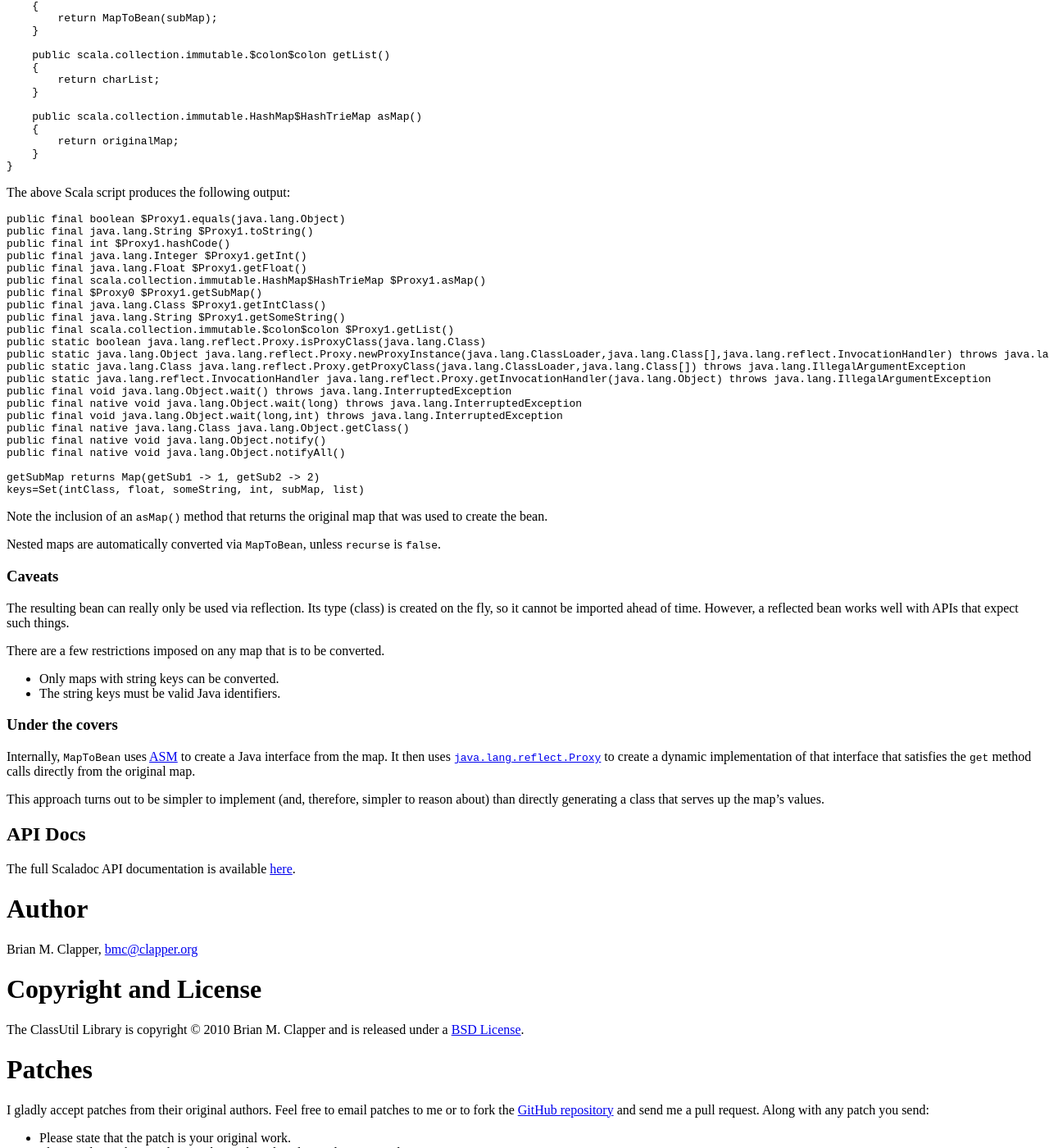
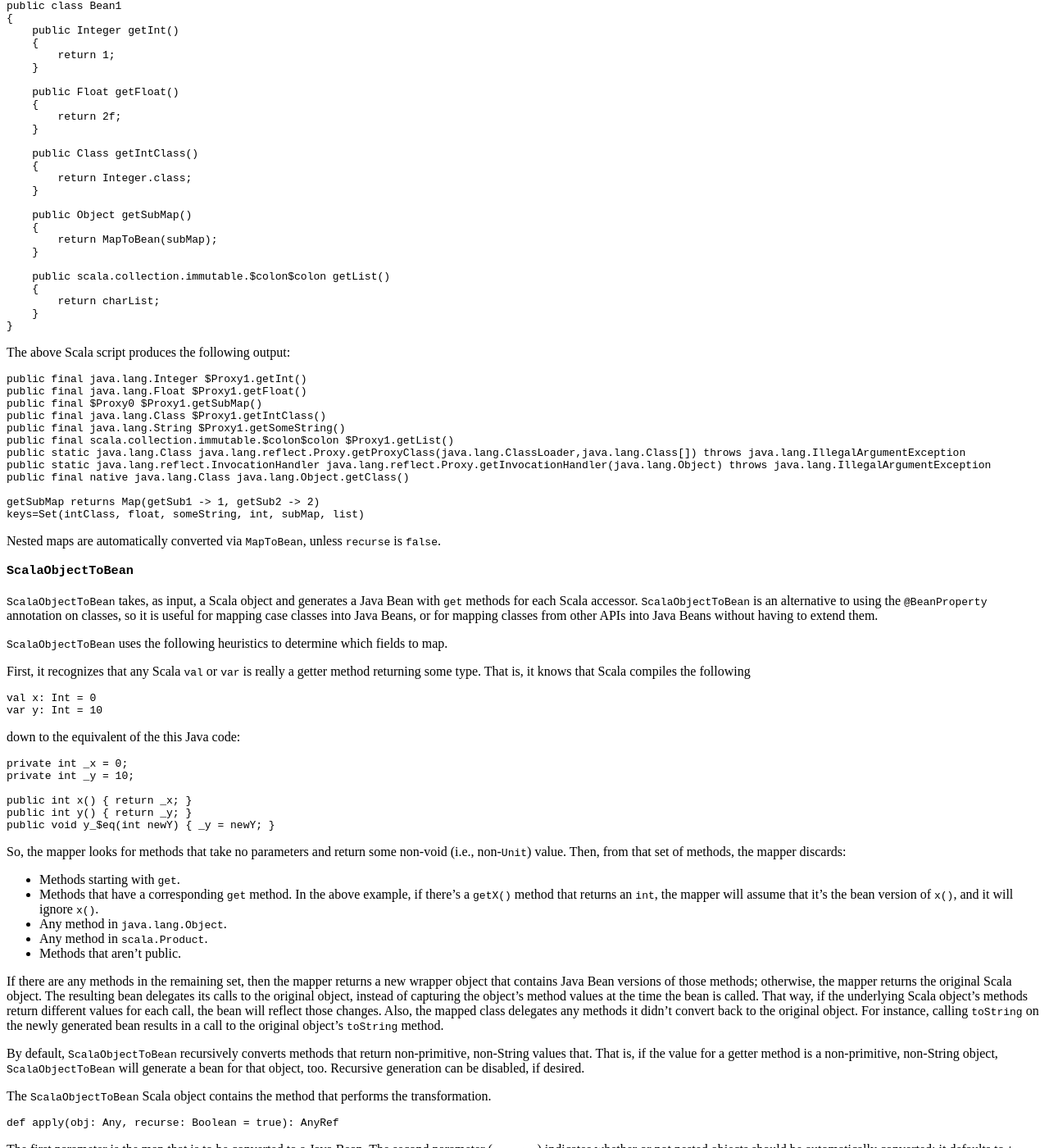
Before and after one commit to bmc/classutil, a Jekyll site: the page built from index.md, in a window 1280 px wide and 1400 px high, scrolled down 4684 px. Shown: the whole window at 82% size. Built offline with Jekyll 4.4.1, drawn with Linux system fonts in a browser that asks for light colours; some of the changed text lies outside the part shown.

Commit message:
Updated for version 0.2.2

```diff
--- a/index.md
+++ b/index.md
@@ -223,17 +223,34 @@
 
 Please see the [API documentation][] for additional information.
 
-## Generating Java Beans from Scala maps
+## Generating Java Beans from Scala objects
 
 ### Overview
 
-ClassUtil also supports a `MapToBean` capability, which generates Java
-Beans on the fly, from Scala maps. It traverses a map, converting each
-name/value pair into a Java Beans `get` method. This capability is useful
-if you need to generate data on the fly, for use with an API, but the API
-only accepts Java Beans.
+ClassUtil also supports two ways to generate beans, on the fly, from Scala
+objects; these capabilities are useful when you have to interact with APIs
+that require Java Beans, but you don't have the option or desire to mark
+all the bean fields with Scala's `@BeanProperty` annotation.
+([Case classes][] and final classes are two good examples.)
 
-`MapToBean` will recursively convert values that are, themselves, maps.
+To this end, ClassUtil provides two solutions:
+
+- `MapToBean`, which traverses a map and convert each name/value pair into a
+  Java Beans `get` method.
+- `ScalaObjectToBean`, which takes a Scala object, looks for methods that
+  take no parameters and return a value, and generates an object with
+  `get` methods for those methods.
+
+Both approaches will, by default, recursively convert objects. (See below
+for more details.)
+
+### `MapToBean`
+
+`MapToBean` takes, as input, a `Map` object and generates a Java Bean with
+`get` methods for each key/value pair in the map. By default, `MapToBean`
+recursively converts values that are, themselves, maps. That is, if the
+value for a map key is, itself, a map, `MapToBean` will convert that map to
+a bean, too. Recursive generation can be disabled, if desired.
 
 The `MapToBean` Scala object contains the method that performs the
 transformation.
@@ -242,7 +259,15 @@
 
 The first parameter is the map that is to be converted to a Java Bean. The
 second parameter (`recurse`) indicates whether or not nested maps should be
-automatically converted; it defaults to `true`.
+automatically converted; it defaults to `true`. The bean's class name is
+automatically generated, though there's a version of the `apply` method
+that allows you to specify your own class name. The method returns an
+instance of the newly generated bean class.
+
+There are a few restrictions imposed on any map that is to be converted.
+
+* Only maps with string keys can be converted.
+* The string keys must be valid Java identifiers.
 
 ### An example
 
@@ -261,7 +286,7 @@
                    "list" -> charList)
     val obj = MapToBean(map)
 
-    obj.getClass.getMethods.foreach(println _)
+    obj.getClass.getMethods.filter(_.getName startsWith "get").foreach(println _)
 
     def call(methodName: String) =
     {
@@ -271,8 +296,6 @@
 
     println()
     println("getSubMap returns " + call("getSubMap"))
-    val origMap = call("asMap").asInstanceOf[Map[String,Any]]
-    println("keys=" + origMap.keys)
 
 This example takes a map:
 
@@ -311,66 +334,172 @@
         {
             return charList;
         }
-
-        public scala.collection.immutable.HashMap$HashTrieMap asMap()
-        {
-            return originalMap;
-        }
     }
 
 The above Scala script produces the following output:
 
-    public final boolean $Proxy1.equals(java.lang.Object)
-    public final java.lang.String $Proxy1.toString()
-    public final int $Proxy1.hashCode()
     public final java.lang.Integer $Proxy1.getInt()
     public final java.lang.Float $Proxy1.getFloat()
-    public final scala.collection.immutable.HashMap$HashTrieMap $Proxy1.asMap()
     public final $Proxy0 $Proxy1.getSubMap()
     public final java.lang.Class $Proxy1.getIntClass()
     public final java.lang.String $Proxy1.getSomeString()
     public final scala.collection.immutable.$colon$colon $Proxy1.getList()
-    public static boolean java.lang.reflect.Proxy.isProxyClass(java.lang.Class)
-    public static java.lang.Object java.lang.reflect.Proxy.newProxyInstance(java.lang.ClassLoader,java.lang.Class[],java.lang.reflect.InvocationHandler) throws java.lang.IllegalArgumentException
     public static java.lang.Class java.lang.reflect.Proxy.getProxyClass(java.lang.ClassLoader,java.lang.Class[]) throws java.lang.IllegalArgumentException
     public static java.lang.reflect.InvocationHandler java.lang.reflect.Proxy.getInvocationHandler(java.lang.Object) throws java.lang.IllegalArgumentException
-    public final void java.lang.Object.wait() throws java.lang.InterruptedException
-    public final native void java.lang.Object.wait(long) throws java.lang.InterruptedException
-    public final void java.lang.Object.wait(long,int) throws java.lang.InterruptedException
     public final native java.lang.Class java.lang.Object.getClass()
-    public final native void java.lang.Object.notify()
-    public final native void java.lang.Object.notifyAll()
 
     getSubMap returns Map(getSub1 -> 1, getSub2 -> 2)
     keys=Set(intClass, float, someString, int, subMap, list)
 
-Note the inclusion of an `asMap()` method that returns the original map that
-was used to create the bean.
-
 Nested maps are automatically converted via `MapToBean`, unless `recurse` is
 `false`.
 
+### `ScalaObjectToBean`
+
+`ScalaObjectToBean` takes, as input, a Scala object and generates a Java
+Bean with `get` methods for each Scala accessor. `ScalaObjectToBean` is an
+alternative to using the `@BeanProperty` annotation on classes, so it is
+useful for mapping case classes into Java Beans, or for mapping classes
+from other APIs into Java Beans without having to extend them.
+
+`ScalaObjectToBean` uses the following heuristics to determine which fields
+to map.
+
+First, it recognizes that any Scala `val` or `var` is really a getter method
+returning some type. That is, it knows that Scala compiles the following
+
+    val x: Int = 0
+    var y: Int = 10
+
+down to the equivalent of the this Java code:
+
+    private int _x = 0;
+    private int _y = 10;
+
+    public int x() { return _x; }
+    public int y() { return _y; }
+    public void y_$eq(int newY) { _y = newY; }
+
+So, the mapper looks for methods that take no parameters and return some
+non-void (i.e., non-`Unit`) value. Then, from that set of methods, the
+mapper discards:
+
+* Methods starting with `get`.
+* Methods that have a corresponding `get` method. In the above example,
+  if there's a `getX()` method that returns an `int`, the mapper will
+  assume that it's the bean version of `x()`, and it will ignore `x()`.
+* Any method in `java.lang.Object`.
+* Any method in `scala.Product`.
+* Methods that aren't public.
+
+If there are any methods in the remaining set, then the mapper returns a
+new wrapper object that contains Java Bean versions of those methods;
+otherwise, the mapper returns the original Scala object. The resulting bean
+delegates its calls to the original object, instead of capturing the
+object's method values at the time the bean is called. That way, if the
+underlying Scala object's methods return different values for each call,
+the bean will reflect those changes. Also, the mapped class delegates
+any methods it didn't convert back to the original object. For instance,
+calling `toString` on the newly generated bean results in a call to the
+original object's `toString` method.
+
+By default, `ScalaObjectToBean` recursively converts methods that return
+non-primitive, non-String values that. That is, if the value for a getter
+method is a non-primitive, non-String object, `ScalaObjectToBean` will
+generate a bean for that object, too. Recursive generation can be disabled,
+if desired.
+
+The `ScalaObjectToBean` Scala object contains the method that performs the
+transformation.
+
+    def apply(obj: Any, recurse: Boolean = true): AnyRef
+
+The first parameter is the map that is to be converted to a Java Bean. The
+second parameter (`recurse`) indicates whether or not nested objects should
+be automatically converted; it defaults to `true`. The bean's class name is
+automatically generated, though there's a version of the `apply` method
+that allows you to specify your own class name. The method returns an
+instance of the newly generated bean class.
+
+### An example
+
+An example will help clarify this part of the API:
+
+    import org.clapper.classutil.ScalaObjectToBean
+
+    case class Foo(name: String, value: Int)
+    case class Bar(name: String, foo: Foo)
+
+    val foo = Foo("foo100", 100)
+    val bar = Bar("bar1", foo)
+    val beanFoo = ScalaObjectToBean(foo)
+    val beanBar = ScalaObjectToBean(bar)
+
+    println("beanFoo:")
+    println("-" * 30)
+    beanFoo.getClass.getMethods.filter(_.getName startsWith "get").foreach(println _)
+
+    println("beanBar:")
+    println("-" * 30)
+    beanBar.getClass.getMethods.filter(_.getName startsWith "get").foreach(println _)
+
+    def call(obj: AnyRef, methodName: String) =
+    {
+        val method = obj.getClass.getMethod(methodName)
+        method.invoke(obj)
+    }
+
+    println()
+    println("beanFoo.getName returns " + call(beanFoo, "getName"))
+    println("beanFoo.getValue returns " + call(beanFoo, "getValue"))
+    println("beanBar.getName returns " + call(beanBar, "getName"))
+    val beanFoo2 = call(beanBar, "getFoo")
+    println("beanBar.getFoo returns " + beanFoo2)
+    println("beanBar.getFoo.getValue returns " + call(beanFoo2, "getValue"))
+
+
+This example takes instances of two cases classes and maps them to beans.
+Running it produces the following output:
+
+    beanFoo:
+    ------------------------------
+    public final java.lang.String $Proxy3.getName()
+    public final int $Proxy3.getValue()
+    public final java.lang.String $Proxy3.getCopy$default$1()
+    public final int $Proxy3.getCopy$default$2()
+    public static java.lang.Class java.lang.reflect.Proxy.getProxyClass(java.lang.ClassLoader,java.lang.Class[]) throws java.lang.IllegalArgumentException
+    public static java.lang.reflect.InvocationHandler java.lang.reflect.Proxy.getInvocationHandler(java.lang.Object) throws java.lang.IllegalArgumentException
+    public final native java.lang.Class java.lang.Object.getClass()
+
+    beanBar:
+    ------------------------------
+    public final java.lang.String $Proxy4.getName()
+    public final java.lang.String $Proxy4.getCopy$default$1()
+    public final java.lang.Object $Proxy4.getCopy$default$2()
+    public final java.lang.Object $Proxy4.getFoo()
+    public static java.lang.Class java.lang.reflect.Proxy.getProxyClass(java.lang.ClassLoader,java.lang.Class[]) throws java.lang.IllegalArgumentException
+    public static java.lang.reflect.InvocationHandler java.lang.reflect.Proxy.getInvocationHandler(java.lang.Object) throws java.lang.IllegalArgumentException
+    public final native java.lang.Class java.lang.Object.getClass()
+
+
 ### Caveats
 
-The resulting bean can really only be used via reflection. Its type (class)
-is created on the fly, so it cannot be imported ahead of time. However, a
-reflected bean works well with APIs that expect such things.
-
-There are a few restrictions imposed on any map that is to be converted.
-
-* Only maps with string keys can be converted.
-* The string keys must be valid Java identifiers.
+The beans generated by `MapToBean` and `ScalaObjectToBean` can really only
+be used via reflection. Their types (classes) are created on the fly, so
+they cannot be imported ahead of time. However, a reflected bean works well
+with APIs that expect such things.
 
 ### Under the covers
 
-Internally, `MapToBean` uses [ASM][] to create a Java interface from the map.
-It then uses [`java.lang.reflect.Proxy`](http://java.sun.com/javase/6/docs/api/java/lang/reflect/Proxy.html) to create a dynamic implementation of that
-interface that satisfies the `get` method calls directly from the original map.
+Internally, `MapToBean` and `ScalaObjectToBean` use [ASM][] to create a
+Java interface from the map or object. They then use
+[`java.lang.reflect.Proxy`](http://java.sun.com/javase/6/docs/api/java/lang/reflect/Proxy.html)
+to create a dynamic implementation of the interface that satisfies the
+`get` method calls directly from the original object.
 
 This approach turns out to be simpler to implement (and, therefore, simpler
 to reason about) than directly generating a class that serves up the map's
 values.
-
 
 ## API Docs
 
@@ -412,3 +541,4 @@
 [Logback]: http://logback.qos.ch/
 [AVSL]: http://bmc.github.com/avsl/
 [API documentation]: api/index.html
+[Case classes]: http://www.scala-lang.org/node/107
```
Also changed, not shown: other parts of index.md (+5 -5 lines).
